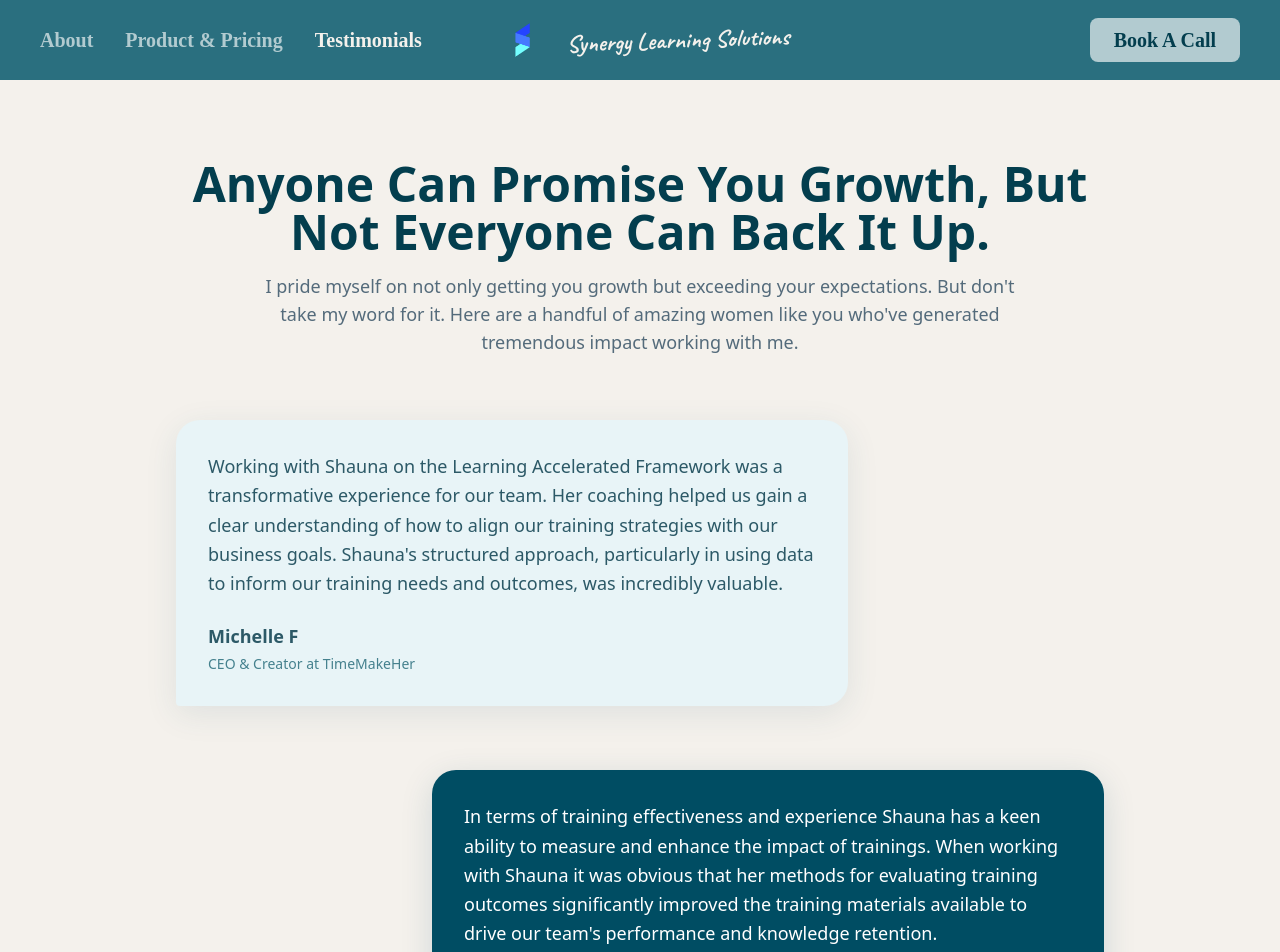
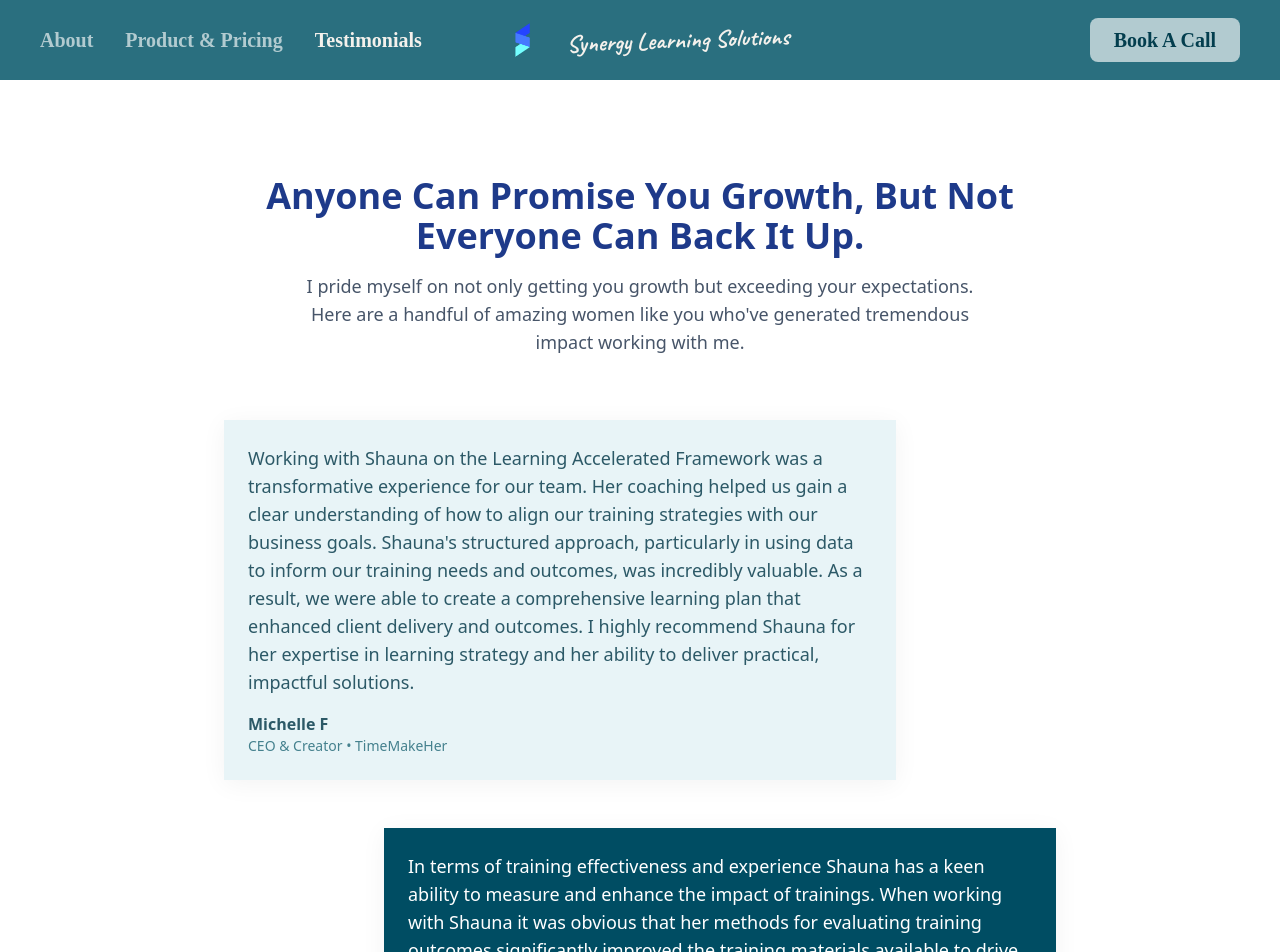
Before and after one commit to vinit14501/sls, a React (Vite) app: page /testimonial in a window 1280 px wide. Shown: the top 952 px of the page. Built offline with nearby package versions, Linux system fonts and the light colour scheme.

Commit message:
few changes

```diff
--- a/src/components/TestimonialsPage/Testimonials.jsx
+++ b/src/components/TestimonialsPage/Testimonials.jsx
@@ -3,38 +3,51 @@ import { useState, useEffect } from "react"
 const Testimonials = () => {
   const [isVisible, setIsVisible] = useState(false)
 
-  // Theme configuration with updated colors for modern look
   const theme = {
-    backgroundPrimary: "#f4f1ec",
-    headingColor: "#033e4e",
-    textColor: "#546b7b",
+    backgroundPrimary: "#ffffff",
+    headingColor: "#1e3a8a",
+    textColor: "#475569",
     testimonialColors: [
       {
         bg: "#e8f4f7",
         text: "#2c5967",
         secondary: "#45818e",
-        shadow: "rgba(44, 89, 103, 0.1)",
       },
       {
         bg: "#004d63",
         text: "#ffffff",
         secondary: "#a3c2cc",
-        shadow: "rgba(0, 77, 99, 0.15)",
       },
       {
         bg: "#37889d",
         text: "#ffffff",
         secondary: "#c5dde5",
-        shadow: "rgba(55, 136, 157, 0.15)",
       },
     ],
+    pointDepth: 30,
+    borderRadius: 100,
   }
 
-  // Animation configuration
-  const animation = {
-    duration: "duration-1000",
-    easing: "ease-out",
-  }
+  const testimonials = [
+    {
+      text: "Working with Shauna on the Learning Accelerated Framework was a transformative experience for our team. Her coaching helped us gain a clear understanding of how to align our training strategies with our business goals. Shauna's structured approach, particularly in using data to inform our training needs and outcomes, was incredibly valuable. As a result, we were able to create a comprehensive learning plan that enhanced client delivery and outcomes.  I highly recommend Shauna for her expertise in learning strategy and her ability to deliver practical, impactful solutions.",
+      author: "Michelle F",
+      position: "CEO & Creator",
+      company: "TimeMakeHer",
+    },
+    {
+      text: "In terms of training effectiveness and experience Shauna has a keen ability to measure and enhance the impact of trainings. When working with Shauna it was obvious that her methods for evaluating training outcomes significantly improved the training materials available to drive our team's performance and knowledge retention.",
+      author: "Neal W",
+      position: "VP Global Biometrics Oversight",
+      company: "Parexel",
+    },
+    {
+      text: "I had the pleasure of working with Shauna for two years when she was a Senior Learning & Performance Specialist at Rho (2019-2021). Shauna was very creative, easy to work with, honest, ethical, and an excellent collaborator. Shauna is very knowledgeable about teaching, coaching, and team development, and she is very good at helping to identify needed skill sets and talent to achieve specific goals, particularly in the field of clinical drug development. Shauna helps teams identify and hire the people who are most likely to succeed for a specific project, as well as to develop and provide needed training for its successful execution. In short, Shauna was a pleasure to work with and added considerable value to every team she was on.",
+      author: "Jack M.",
+      position: "Scientific Advisor",
+      company: "Rho",
+    },
+  ]
 
   useEffect(() => {
     const observer = new IntersectionObserver(
@@ -60,120 +73,96 @@ const Testimonials = () => {
     }
   }, [])
 
-  const testimonials = [
-    {
-      text: "Working with Shauna on the Learning Accelerated Framework was a transformative experience for our team. Her coaching helped us gain a clear understanding of how to align our training strategies with our business goals. Shauna's structured approach, particularly in using data to inform our training needs and outcomes, was incredibly valuable.",
-      author: "Michelle F",
-      position: "CEO & Creator",
-      company: "TimeMakeHer",
-    },
-    {
-      text: "In terms of training effectiveness and experience Shauna has a keen ability to measure and enhance the impact of trainings. When working with Shauna it was obvious that her methods for evaluating training outcomes significantly improved the training materials available to drive our team's performance and knowledge retention.",
-      author: "Neal W",
-      position: "VP Global Biometrics Oversight",
-      company: "Parexel",
-    },
-    {
-      text: "I had the pleasure of working with Shauna for two years when she was a Senior Learning & Performance Specialist at Rho. Shauna was very creative, easy to work with, honest, ethical, and an excellent collaborator. Shauna is very knowledgeable about teaching, coaching, and team development.",
-      author: "Jack M.",
-      position: "Scientific Advisor",
-      company: "Rho",
-    },
-  ]
+  // Updated function to generate path with pointed corners and rounded edges
+  const getShape = (isLeft) => {
+    const depth = theme.pointDepth
+    const radius = theme.borderRadius
+
+    if (isLeft) {
+      // Point at bottom-left corner, rounded on top-right and bottom-right corners
+      return {
+        clipPath: `path('M ${radius} 0
+                    H calc(100% - ${radius})
+                    Q 100% 0, 100% ${radius}
+                    V calc(100% - ${radius})
+                    Q 100% 100%, calc(100% - ${radius}) 100%
+                    H ${depth}
+                    L 0 100%
+                    V ${radius}
+                    Q 0 0, ${radius} 0
+                    Z')`,
+      }
+    }
+    // Point at top-right corner, rounded on top-left and bottom-left corners
+    return {
+      clipPath: `path('M 0 ${radius}
+                  Q 0 0, ${radius} 0
+                  H calc(100% - ${depth})
+                  L 100% 0
+                  V calc(100% - ${radius})
+                  Q 100% 100%, calc(100% - ${radius}) 100%
+                  H ${radius}
+                  Q 0 100%, 0 calc(100% - ${radius})
+                  Z')`,
+    }
+  }
 
   return (
     <div
       id="testimonial-section"
-      className="w-full py-16 lg:py-20"
+      className="w-full py-16 lg:py-24"
       style={{ backgroundColor: theme.backgroundPrimary }}
     >
-      <div className="max-w-5xl mx-auto px-4 sm:px-6 lg:px-8">
-        {/* Section Header */}
+      <div className="max-w-4xl mx-auto px-4 sm:px-6 lg:px-8">
         <div
-          className={`mb-16 text-center transition-all ${animation.duration} ${
-            animation.easing
-          } ${
+          className={`mb-16 text-center transition-all duration-1000 ease-out ${
             isVisible ? "opacity-100 translate-y-0" : "opacity-0 translate-y-10"
           }`}
         >
-          <h2
-            className="text-3xl md:text-4xl lg:text-5xl font-bold leading-tight mb-4"
-            style={{ color: theme.headingColor }}
-          >
+          <h2 className="text-3xl md:text-4xl font-bold mb-4 text-blue-900">
             Anyone Can Promise You Growth, But Not Everyone Can Back It Up.
           </h2>
-          <p
-            className="text-lg max-w-3xl mx-auto"
-            style={{ color: theme.textColor }}
-          >
+          <p className="text-lg text-slate-600 max-w-2xl mx-auto">
             I pride myself on not only getting you growth but exceeding your
-            expectations. But don't take my word for it. Here are a handful of
-            amazing women like you who've generated tremendous impact working
-            with me.
+            expectations. Here are a handful of amazing women like you who've
+            generated tremendous impact working with me.
           </p>
         </div>
 
-        {/* Chat-style Testimonials */}
-        <div className="space-y-16">
+        <div className="space-y-12">
           {testimonials.map((testimonial, index) => (
             <div
               key={index}
-              className={`transition-all ${animation.duration} ${
-                animation.easing
-              } ${
+              className={`transition-all duration-1000 ease-out ${
                 isVisible
                   ? "opacity-100 translate-y-0"
                   : "opacity-0 translate-y-10"
               }`}
-              style={{ transitionDelay: `${index * 150}ms` }}
+              style={{ transitionDelay: `${index * 200}ms` }}
             >
-              {/* Container with alternating alignment */}
               <div
                 className={`flex ${
-                  index % 2 === 0 ? "justify-start pl-4" : "justify-end pr-4"
+                  index % 2 === 0 ? "justify-start" : "justify-end"
                 }`}
               >
-                {/* Message Content */}
                 <div
-                  className={`relative max-w-2xl ${
-                    index % 2 === 0 ? "chat-bubble-left" : "chat-bubble-right"
-                  }`}
+                  className="max-w-2xl p-6 hover:transform hover:scale-[1.02] transition-all duration-300"
                   style={{
-                    "--bubble-bg": theme.testimonialColors[index].bg,
-                    "--bubble-shadow": theme.testimonialColors[index].shadow,
+                    backgroundColor: theme.testimonialColors[index].bg,
+                    boxShadow: "0 4px 24px rgba(0,0,0,0.05)",
+                    ...getShape(index % 2 === 0),
                   }}
                 >
-                  <style jsx>{`
-                    .chat-bubble-left,
-                    .chat-bubble-right {
-                      position: relative;
-                      background: var(--bubble-bg);
-                      border-radius: 24px;
-                      padding: 32px;
-                      box-shadow: 0 8px 32px var(--bubble-shadow);
-                    }
-
-                    .chat-bubble-left {
-                      border-bottom-left-radius: 4px;
-                    }
-
-                    .chat-bubble-right {
-                      border-bottom-right-radius: 4px;
-                    }
-                  `}</style>
-
-                  {/* Testimonial Text */}
-                  <p
-                    className="text-lg leading-relaxed mb-6"
+                  <div
+                    className="text-base md:text-lg leading-relaxed mb-4"
                     style={{ color: theme.testimonialColors[index].text }}
                   >
                     {testimonial.text}
-                  </p>
+                  </div>
 
-                  {/* Author Info */}
                   <div className="flex flex-col">
                     <p
-                      className="font-semibold text-lg mb-1"
+                      className="font-semibold"
                       style={{ color: theme.testimonialColors[index].text }}
                     >
                       {testimonial.author}
@@ -184,7 +173,7 @@ const Testimonials = () => {
                         color: theme.testimonialColors[index].secondary,
                       }}
                     >
-                      {testimonial.position} at {testimonial.company}
+                      {testimonial.position} • {testimonial.company}
                     </p>
                   </div>
                 </div>
```
